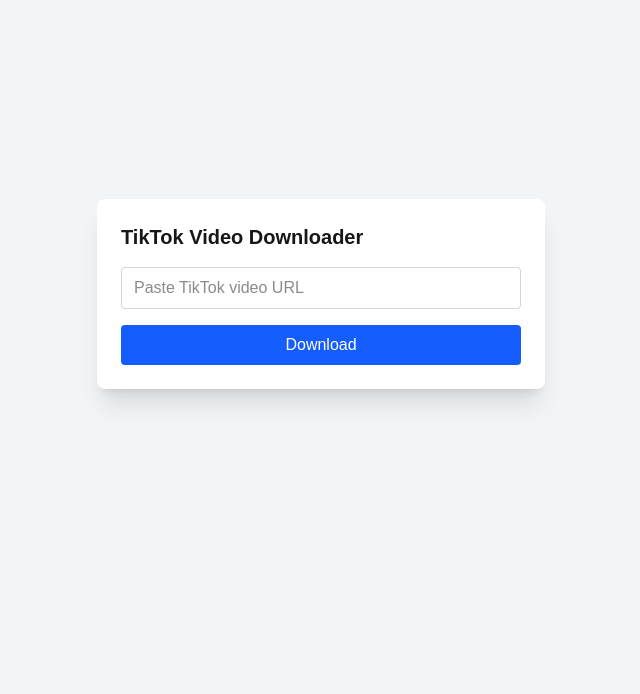
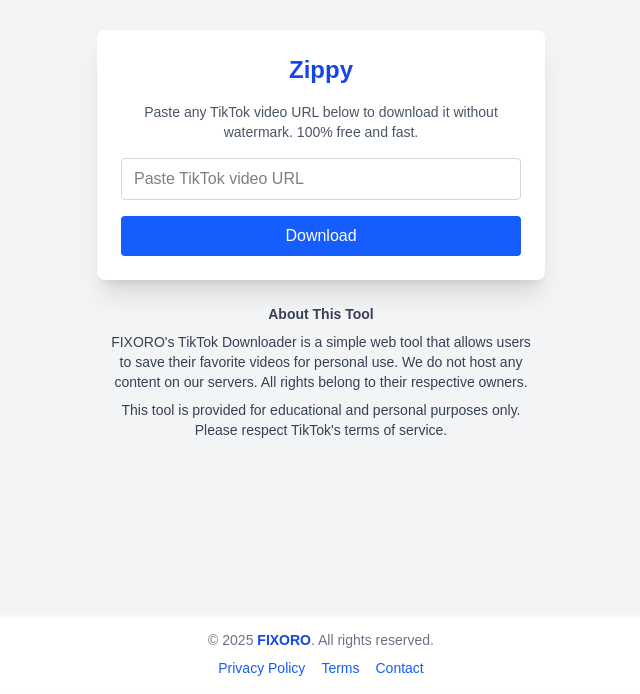
Before and after one commit to Melkzedeck2213/tiktok-downloader, a Next.js app: page / in a window 1280 px wide. Shown: the part 106-800 px from the top of the page, without its empty margins (319-959 px from the left). Built offline with nearby package versions, Linux system fonts and the light colour scheme.

Commit message:
new file:   app/contact/page.jsx 	modified:   app/layout.js 	modified:   app/page.js 	new file:   app/privacy/page.jsx 	new file:   app/terms/page.jsx 	new file:   components/HomeButton.jsx

```diff
--- /dev/null
+++ b/app/contact/page.jsx
@@ -0,0 +1,19 @@
+import HomeButton from "@/components/HomeButton";
+
+export default function Contact() {
+  return (
+    <div className="min-h-screen flex flex-col items-center justify-center max-w-2xl mx-auto p-6">
+      <HomeButton/>
+      <h1 className="text-2xl font-bold mb-4">Contact Us</h1>
+      <p className="mb-2">
+        Have a question or concern? Reach out to us.
+      </p>
+      <p className="mb-2">
+        Email: <a href="mailto:support@fixoro.com" className="text-blue-600 hover:underline">support@fixoro.com</a>
+      </p>
+      <p>
+        We'll do our best to respond within 2 business days.
+      </p>
+    </div>
+  );
+}
--- a/app/layout.js
+++ b/app/layout.js
@@ -12,8 +12,8 @@
 });
 
 export const metadata = {
-  title: "quickTick-Downloader",
-  description: "Generated by create next app",
+  title: "Zippy",
+  description: "Zippy — TikTok videos in a flash, One click. One snap. One Zippy.",
 };
 
 export default function RootLayout({ children }) {
--- a/app/page.js
+++ b/app/page.js
@@ -1,5 +1,6 @@
 'use client';
 import { useState } from 'react';
+import Link from 'next/link';
 
 export default function Home() {
   const [url, setUrl] = useState('');
@@ -16,15 +17,21 @@
   };
 
   return (
-    <div className="min-h-screen bg-gray-100 flex items-center justify-center p-4">
+    <div className="min-h-screen bg-gray-100 flex flex-col justify-between ">
+      {/* Main container */}
+      <main className="flex flex-col items-center justify-center p-4 my-30">
         <div className="max-w-md w-full bg-white shadow-xl rounded-lg p-6">
-        <h1 className="text-xl font-bold mb-4">TikTok Video Downloader</h1>
+          <h1 className="text-2xl font-bold mb-4 text-center text-blue-700">Zippy</h1>
+          <p className="text-sm text-gray-600 mb-4 text-center">
+            Paste any TikTok video URL below to download it without watermark. 100% free and fast.
+          </p>
+
           <input
             type="text"
             value={url}
             onChange={(e) => setUrl(e.target.value)}
             placeholder="Paste TikTok video URL"
-          className="w-full border border-gray-300 rounded px-3 py-2 mb-4"
+            className="w-full border border-gray-300 rounded px-3 py-2 mb-4 text-black"
           />
           <button
             onClick={handleDownload}
@@ -51,9 +58,33 @@
           )}
 
           {videoData && !videoData.success && (
-          <p className="text-red-500 mt-4">Failed to fetch video. Try again.</p>
+            <p className="text-red-500 mt-4">Failed to fetch video. Please check the URL and try again.</p>
           )}
         </div>
+
+        {/* AdSense-friendly section */}
+        <div className="max-w-md text-sm text-gray-700 mt-6 text-center px-2">
+          <h2 className="font-semibold mb-2">About This Tool</h2>
+          <p>
+            FIXORO's TikTok Downloader is a simple web tool that allows users to save their favorite videos for personal use. We do not host any content on our servers. All rights belong to their respective owners.
+          </p>
+          <p className="mt-2">
+            This tool is provided for educational and personal purposes only. Please respect TikTok's terms of service.
+          </p>
+        </div>
+      </main>
+
+      {/* Footer with brand */}
+      <footer className="bg-white shadow-inner text-center py-4 mt-6">
+  <p className="text-sm text-gray-500">
+    &copy; {new Date().getFullYear()} <strong className="text-blue-700">FIXORO</strong>. All rights reserved.
+  </p>
+  <div className="mt-2 flex justify-center gap-4 text-sm text-blue-600">
+    <Link href="/privacy" className="hover:underline">Privacy Policy</Link>
+    <Link href="/terms" className="hover:underline">Terms</Link>
+    <Link href="/contact" className="hover:underline">Contact</Link>
+  </div>
+</footer>
     </div>
   );
 }
--- /dev/null
+++ b/app/privacy/page.jsx
@@ -0,0 +1,19 @@
+import HomeButton from "@/components/HomeButton";
+
+export default function PrivacyPolicy() {
+  return (
+    <div className="min-h-screen flex flex-col items-center justify-center max-w-2xl mx-auto p-6">
+      <HomeButton/>
+      <h1 className="text-2xl font-bold mb-4">Privacy Policy</h1>
+      <p className="mb-2">
+        FIXORO does not collect, store, or share any personal information. Any TikTok video URLs you paste are processed temporarily for the purpose of downloading the content.
+      </p>
+      <p className="mb-2">
+        We use Google AdSense to serve ads. AdSense may collect non-personally identifiable data via cookies. You can manage your ad preferences in your Google account.
+      </p>
+      <p>
+        By using this site, you agree to this policy. If you have any questions, please contact us.
+      </p>
+    </div>
+  );
+}
--- /dev/null
+++ b/app/terms/page.jsx
@@ -0,0 +1,18 @@
+import HomeButton from "@/components/HomeButton";
+export default function Terms() {
+  return (
+    <div className="min-h-screen flex flex-col items-center justify-center max-w-2xl mx-auto p-6">
+      <HomeButton/>
+      <h1 className="text-2xl font-bold mb-4">Terms of Service</h1>
+      <p className="mb-2">
+        This tool is provided by FIXORO for personal and educational use only. Users are solely responsible for how they use downloaded content.
+      </p>
+      <p className="mb-2">
+        We do not host or store any videos. All rights to the content belong to TikTok and its creators.
+      </p>
+      <p>
+        Using this site means you agree not to use it for violating any intellectual property laws or TikTok’s terms.
+      </p>
+    </div>
+  );
+}
--- /dev/null
+++ b/components/HomeButton.jsx
@@ -0,0 +1,16 @@
+import React from "react";
+import Link from "next/link";
+
+const HomeButton = () => {
+  return (
+    <div>
+      <Link href="/">
+        <button className="bg-purple-900 text-white rounded-full p-4 cursor-pointer my-10">
+          ⬅ HOME
+        </button>
+      </Link>
+    </div>
+  );
+};
+
+export default HomeButton;
```
Lines whose indentation alone changed are shown as unchanged.
